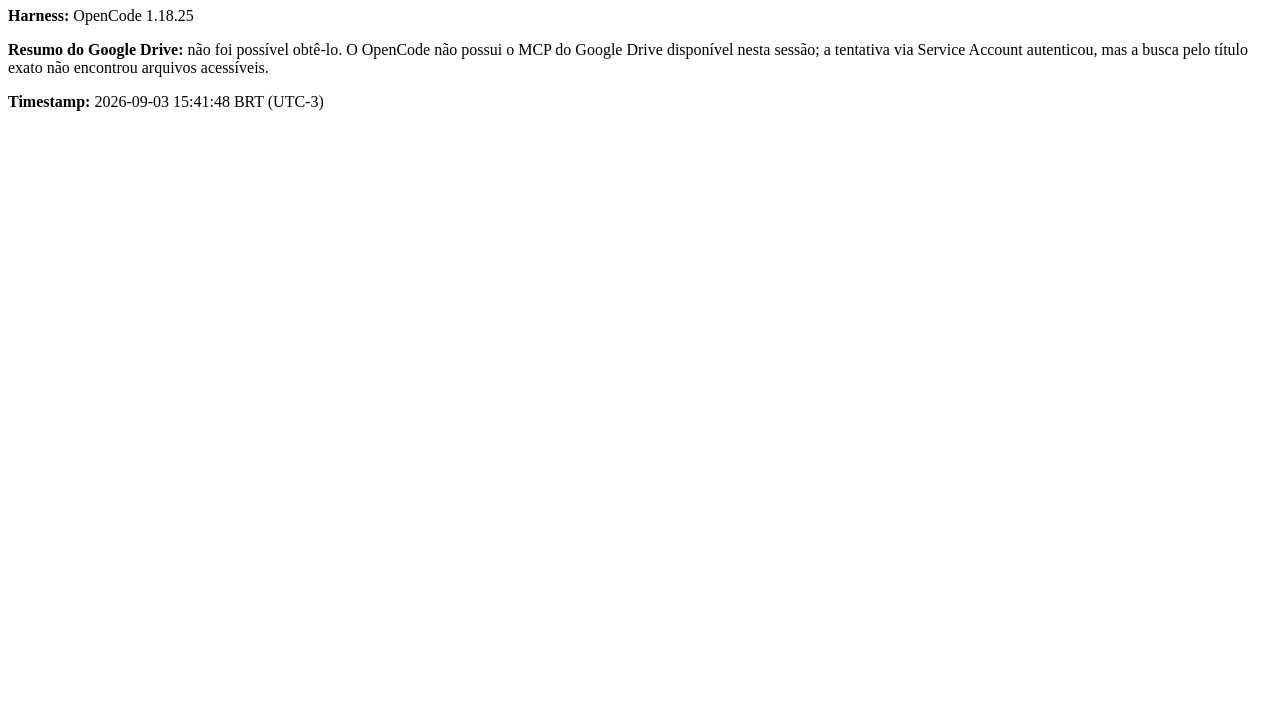
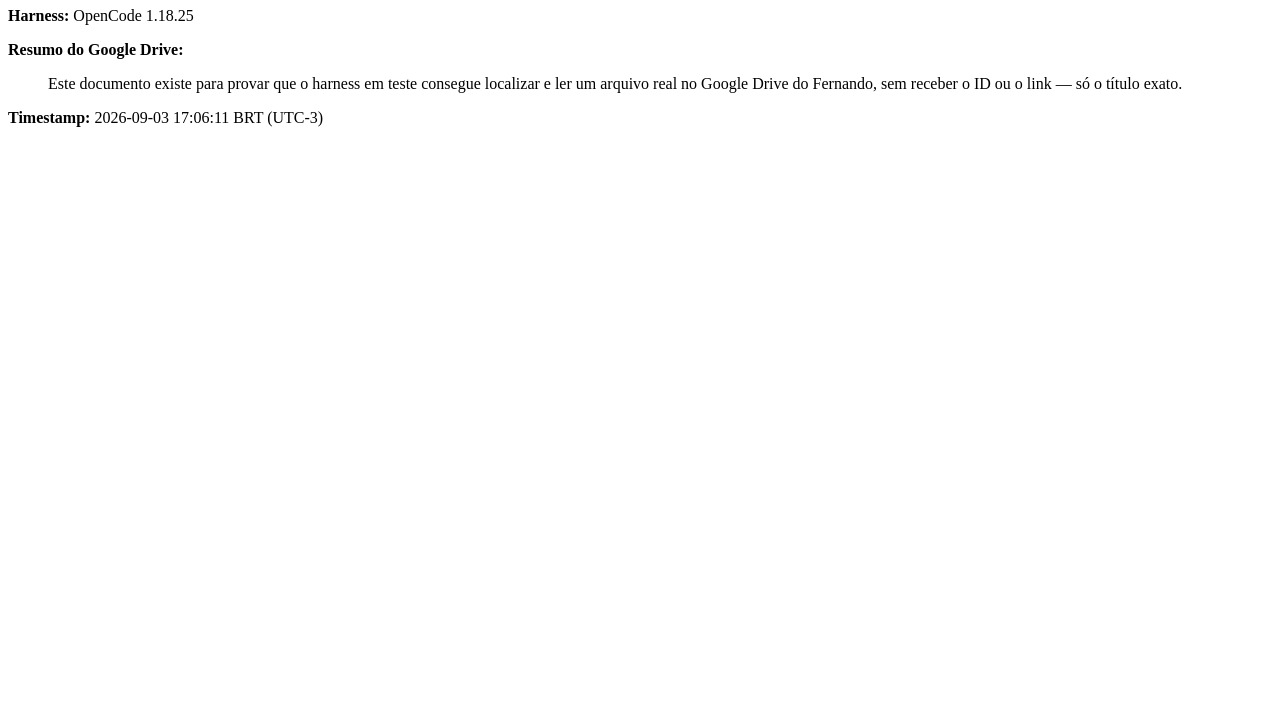
Before and after one commit to fernanheys/harness-test-opencode, a plain HTML site: page index.html in a window 1280 px wide. Shown: the part 73-800 px from the top of the page. Drawn offline with Linux system fonts and the light colour scheme.

Commit message:
Atualiza página com resumo real do Drive

```diff
--- a/index.html
+++ b/index.html
@@ -9,8 +9,9 @@
   <main>
     <h1>Harness Parity Test</h1>
     <p><strong>Harness:</strong> OpenCode 1.18.25</p>
-    <p><strong>Resumo do Google Drive:</strong> não foi possível obtê-lo. O OpenCode não possui o MCP do Google Drive disponível nesta sessão; a tentativa via Service Account autenticou, mas a busca pelo título exato não encontrou arquivos acessíveis.</p>
-    <p><strong>Timestamp:</strong> 2026-09-03 15:41:48 BRT (UTC-3)</p>
+    <p><strong>Resumo do Google Drive:</strong></p>
+    <blockquote>Este documento existe para provar que o harness em teste consegue localizar e ler um arquivo real no Google Drive do Fernando, sem receber o ID ou o link — só o título exato.</blockquote>
+    <p><strong>Timestamp:</strong> 2026-09-03 17:06:11 BRT (UTC-3)</p>
   </main>
 </body>
 </html>
```
